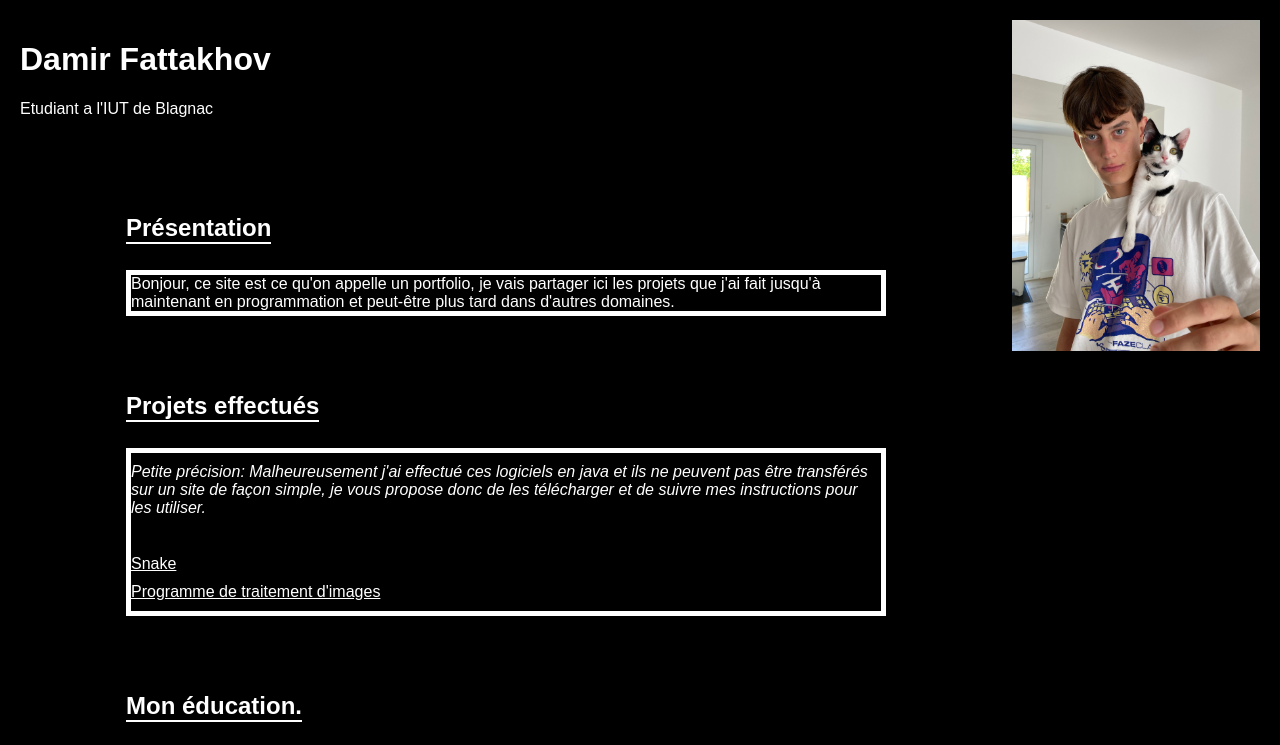
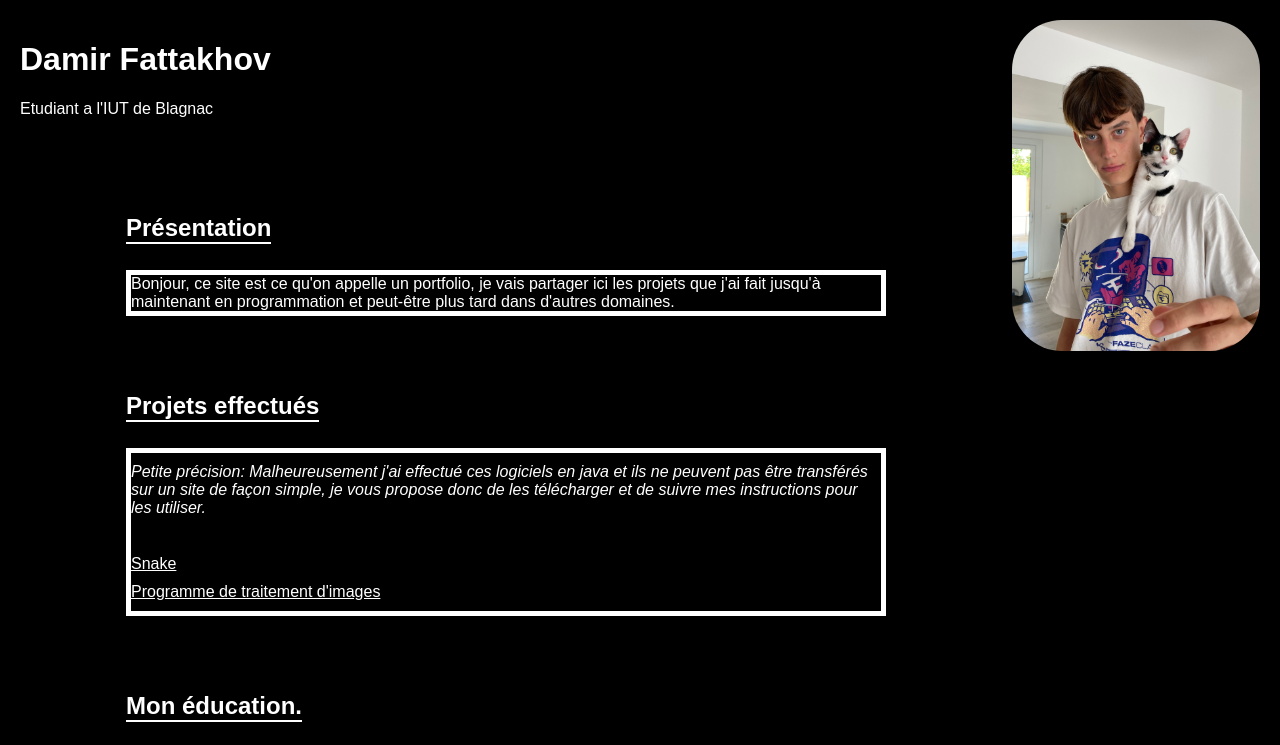
Before and after one commit to web0l/Damir_Fattakhov_4B, a plain HTML site: page index.html in a window 1280 px wide. Shown: the top 745 px of the page. Drawn offline with Linux system fonts and the light colour scheme.

Commit message:
Update index.html

```diff
--- a/index.html
+++ b/index.html
@@ -24,6 +24,7 @@
 			max-width: 20%;
 			max-height: 20%;
 			float:right;
+			border-radius:50px;
 		}
 
         .container {
@@ -70,7 +71,7 @@
 <body>
 
 <header>
-	<img src="photo.jpg">
+	<img src="photo.jpg" onmouseover="this.src='snake/photo_charmante.JPG'" onmouseout="this.src='photo.jpg'">
     <h1>Damir Fattakhov</h1>
     <p>Etudiant a l'IUT de Blagnac</p>
 </header>
```
